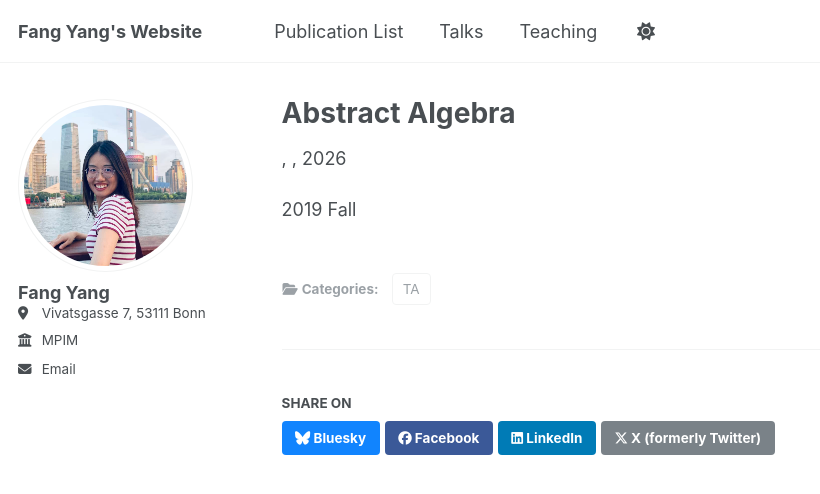
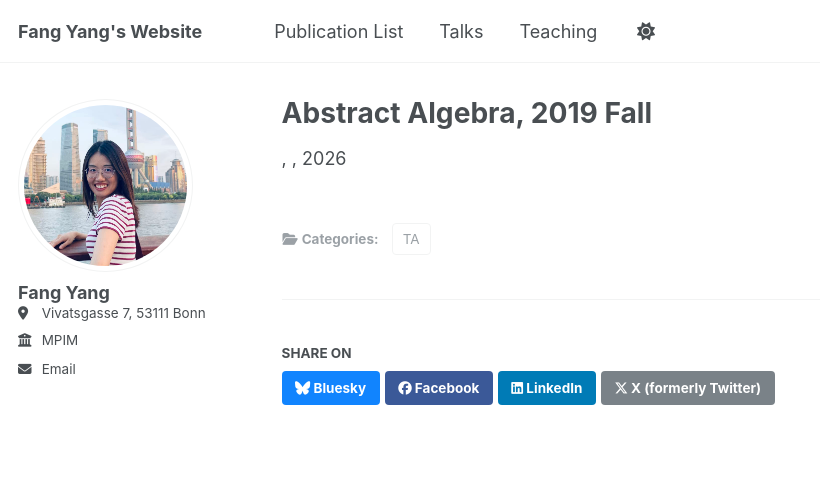
Before and after one commit to FangYang-math/FangYang-math.github.io, a Jekyll site: the page built from _teaching/2014-spring-teaching-1.md, in a window 1280 px wide. Shown: the top 494 px of the page, without its empty margins (0-820 px from the left). Built offline with Jekyll 4.4.1, drawn with Linux system fonts in a browser that asks for light colours.

```diff
--- a/_teaching/2014-spring-teaching-1.md
+++ b/_teaching/2014-spring-teaching-1.md
@@ -1,7 +1,6 @@
 ---
-title: "Abstract Algebra "
+title: "Abstract Algebra, 2019 Fall"
 collection: teaching
 category: TA
 permalink: /teaching/2014-spring-teaching-1
 ---
-2019 Fall
```
